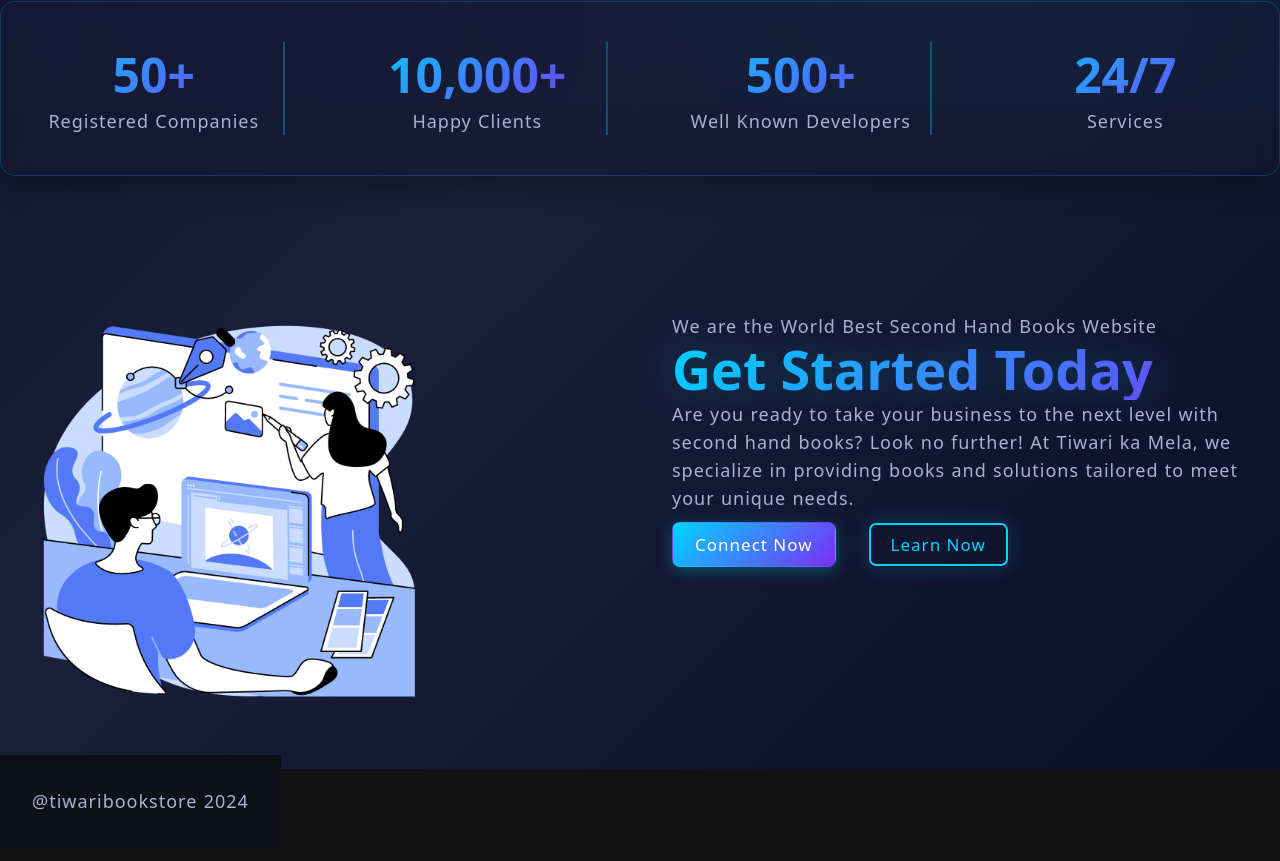
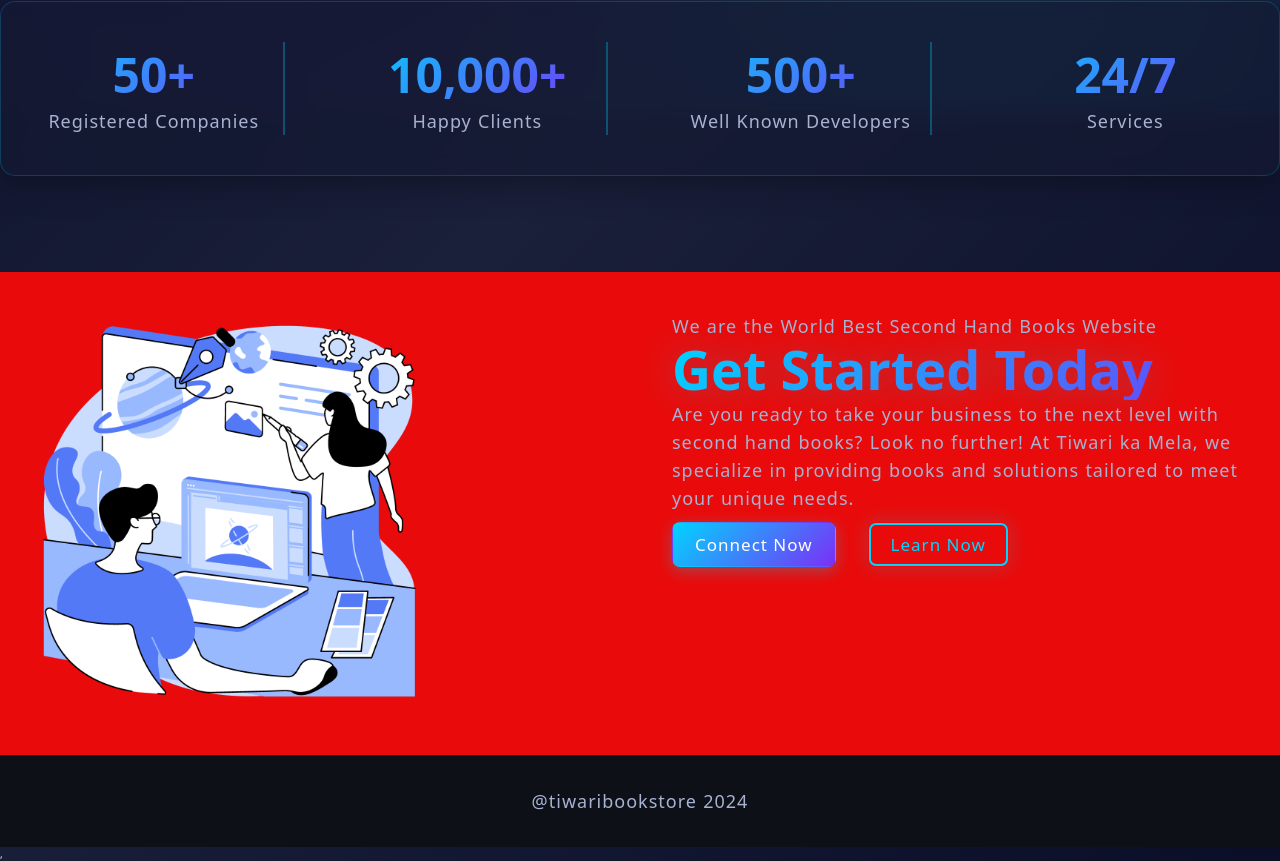
Before and after one commit to ReDWoLf1007/Something-new, a React (Vite) app in the folder client/: page / in a window 1280 px wide. Shown: the part 686-1547 px from the top of the page. Before the commit the page ends 1455 px from the top, so only its background shows below. Built offline with nearby package versions, Linux system fonts and the light colour scheme; no server answers.

Commit message:
footer check 1.6

```diff
--- a/client/src/App.jsx
+++ b/client/src/App.jsx
@@ -31,8 +31,8 @@
             <Route path="*" element= {<Error />}  />
           </Routes>
         </div>
+        <Footer />
       </div>
-        <Footer />
     </BrowserRouter>
     </>
   );
--- a/client/src/components/Footer.css
+++ b/client/src/components/Footer.css
@@ -4,6 +4,4 @@
     background-color: var(--dark-color);
     color: var(--text-primary);
     margin-top: auto;
-    position: fixed;
-    /* bottom: 0; */
 }
--- a/client/src/components/Navbar.css
+++ b/client/src/components/Navbar.css
@@ -3,6 +3,7 @@
     padding: 4.2rem 2.4rem;
     display: flex;
     justify-content: space-between;
+    background: #e90b0b;
 }
 
 ul{
```
Also changed, not shown: 4 other files (tests, documents, lock files or other folders).
